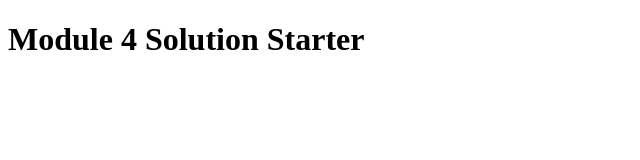
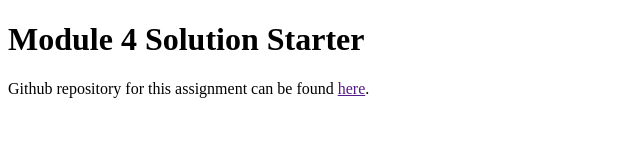
Before and after one commit to varshini2/module4-solution, a plain HTML site: page index.html in a window 1280 px wide. Shown: the whole page, without its empty margins (0-640 px from the left). Drawn offline with Linux system fonts and the light colour scheme.

Commit message:
Update index.html

```diff
--- a/index.html
+++ b/index.html
@@ -12,5 +12,8 @@
 </head>
 <body>
   <h1>Module 4 Solution Starter</h1>
+  <p>Github repository for this assignment can be found
+            <a href="" target="_blank">here</a>.
+        </p>
 </body>
 </html>
```
